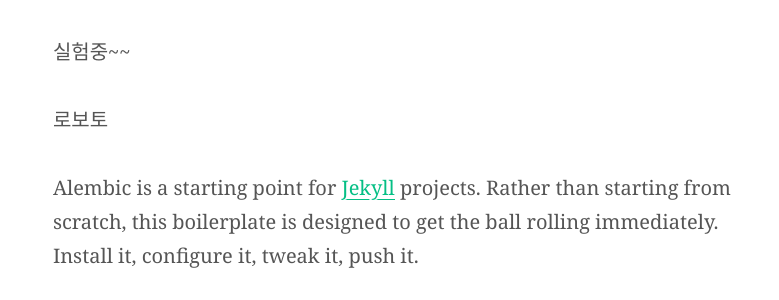
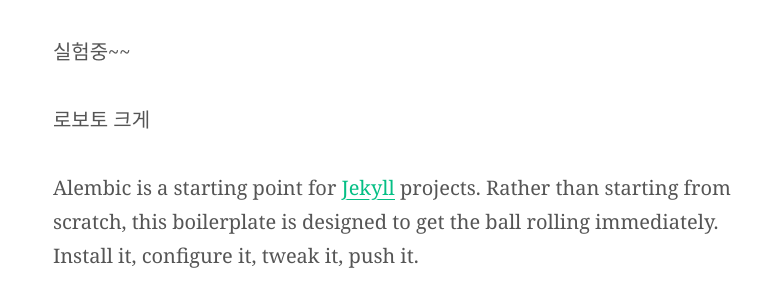
Before and after one commit to Haawron/Haawron.github.io, a Jekyll site: the page built from index.md, in a window 1280 px wide and 900 px high, scrolled down 433 px. Shown: the part 154-454 px from the top of the window, without its empty margins (230-1009 px from the left). Built offline with Jekyll 4.4.1, drawn with Linux system fonts in a browser that asks for light colours; some web fonts are replaced; our own code applies the rules of GitHub Pages for plain Markdown files.

Commit message:
이쁜 제목 폰트 가즈아 로보토 크게

```diff
--- a/index.md
+++ b/index.md
@@ -1,7 +1,7 @@
 ---
 title: About Alembic
 feature_text: |
-  <h2 style="color:white;font-weight:bold;font-style:normal">Haawron Deep Learning</h2>
+  <h1 style="color:white;font-weight:bold;font-style:normal">Haawron Deep Learning</h1>
   A Jekyll boilerplate theme designed to be a starting point for any Jekyll website
 feature_image: "https://unsplash.it/1300/400?image=971"
 excerpt: "Alembic is a starting point for [Jekyll](https://jekyllrb.com/) projects. Rather than starting from scratch, this boilerplate is designed to get the ball rolling immediately. Install it, configure it, tweak it, push it."
@@ -11,7 +11,7 @@
 마크다운에는 주석이 읍다.<br><br>
 실험중~~<br>
 
-로보토<br>
+로보토 크게<br>
 
 Alembic is a starting point for [Jekyll](https://jekyllrb.com/) projects. Rather than starting from scratch, this boilerplate is designed to get the ball rolling immediately. Install it, configure it, tweak it, push it.
 
```
